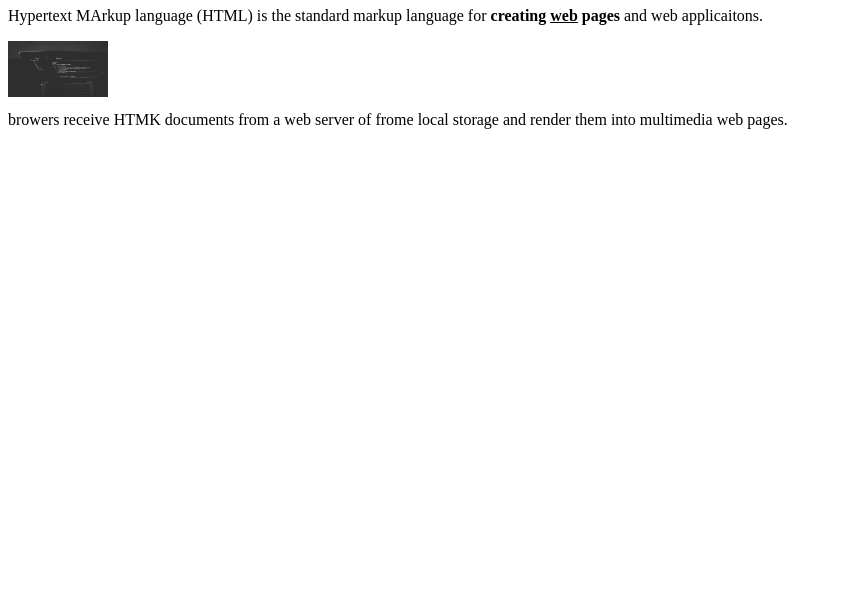
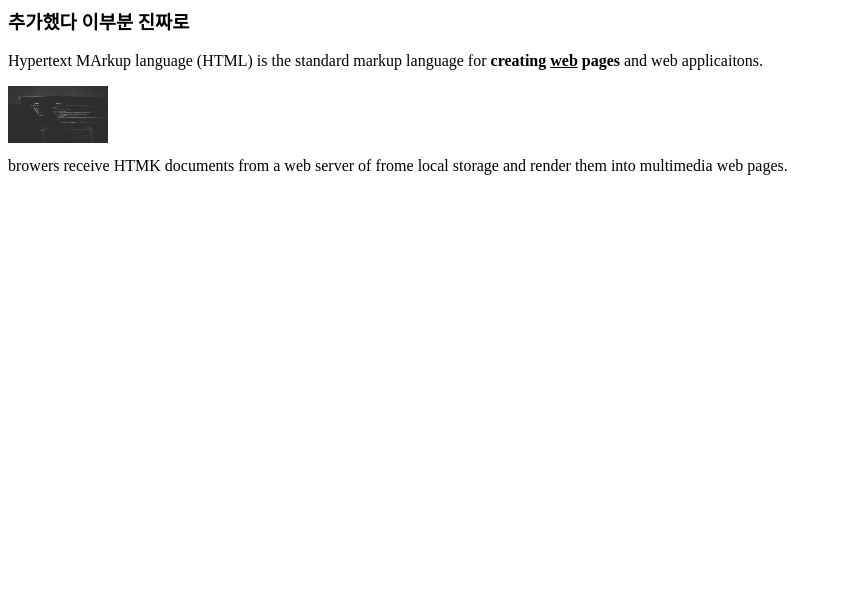
Before and after one commit to acoreeng/spgrammar, a plain HTML site: page index.html in a window 1280 px wide. Shown: the part 207-800 px from the top of the page, without its empty margins (0-842 px from the left). Drawn offline with Linux system fonts and the light colour scheme.

Commit message:
Second commit

```diff
--- a/index.html
+++ b/index.html
@@ -19,6 +19,9 @@
         <li >JavaScript</li>
     </ol>
 <h1>HTML</h1>
+
+<h3> 추가했다 이부분 진짜로</h3>
+
 <p>Hypertext MArkup language (HTML) is the standard markup language for <strong>creating <u> web</u> pages</strong> and web applicaitons.</p>
 <img src="coding.jpg" width="100">  <p style="margin-top:10px;">
 browers receive HTMK documents from a web server of frome local storage and render them into multimedia web pages.</p>
```
